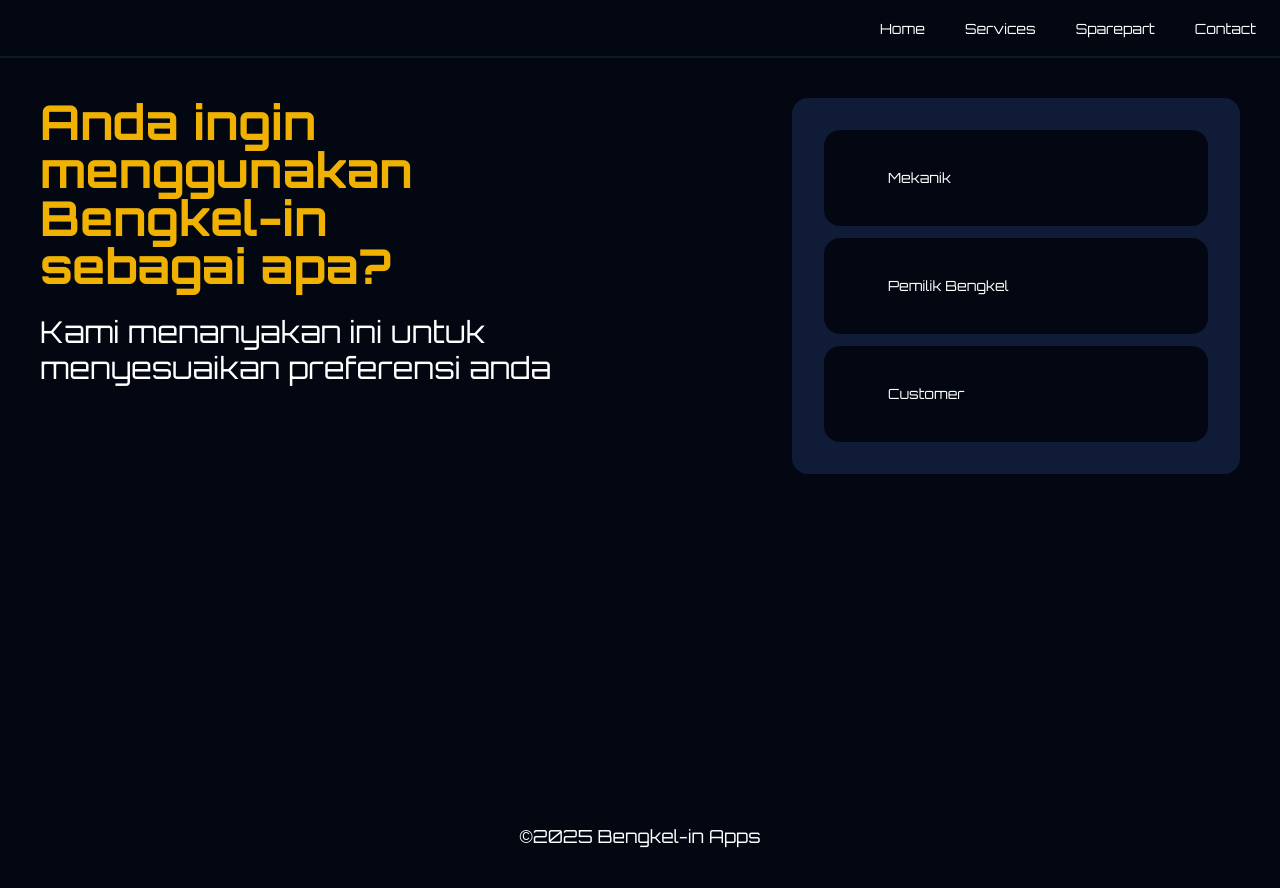
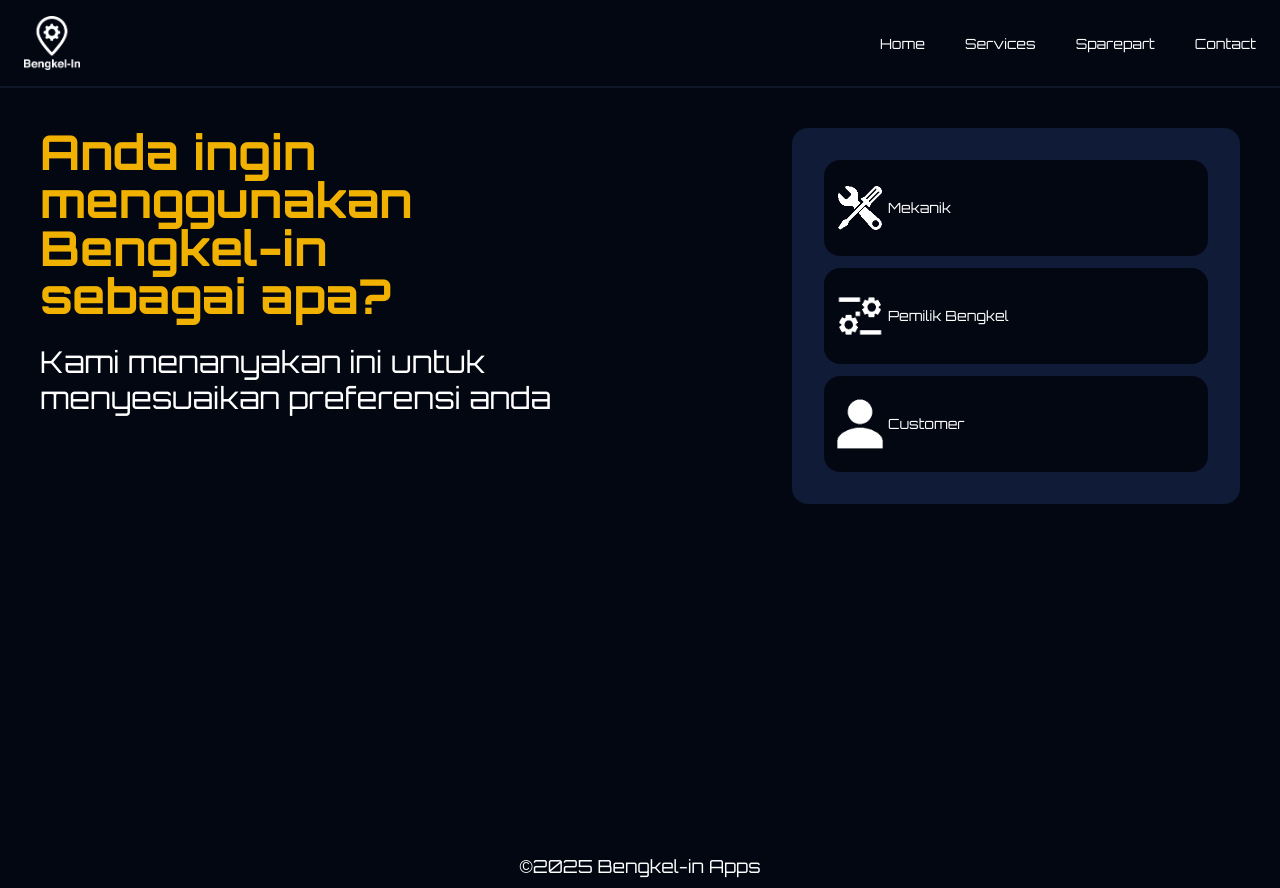
Before and after one commit to AkioKT/Bengkel-in-Apps, a website: page index.html in a window 1280 px wide. Before the commit the page ends 858 px from the top, so only its background shows below. Drawn offline with Linux system fonts and the light colour scheme; some packages are replaced by stand-ins of ours; the site is published under a folder, as on GitHub Pages, so addresses that start at the root find nothing; a script that the page names is missing; a web font is replaced by a local one.

Commit message:
Update index.html

```diff
--- a/index.html
+++ b/index.html
@@ -21,7 +21,7 @@
 <body class="bg-[#030712]" id="body">
     <header class="w-full bg-[#030712] items-center p-4 flex flex-row border-b-2 border-gray-900 lg:pl-6 lg:pr-6" id="header">
         <nav class="w-full flex items-center justify-between">
-            <img class="w-14" src="/assets/LOGO 2.png" alt="">
+            <img class="w-14" src="assets/LOGO 2.png" alt="">
             <ul class="hidden md:flex md:gap-6 lg:gap-10">
                 <li><a href="" class="text-white text-sm relative after:absolute after:bottom-0 after:left-0 after:w-0 after:h-0.5 after:bg-white after:transition-all after:duration-200 hover:after:w-full">Home</a></li>
                 <li><a href="" class="text-white text-sm relative after:absolute after:bottom-0 after:left-0 after:w-0 after:h-0.5 after:bg-white after:transition-all after:duration-200 hover:after:w-full">Services</a></li>
@@ -62,15 +62,15 @@
             </div>
             <div class="flex flex-col gap-3 rounded-2xl p-8 bg-[#101b38]">
                 <button class="flex items-center rounded-2xl p-2 bg-[#030712] hover:cursor-pointer hover:bg-[#424a61] transition-transform duration-500 ease-in-out hover:scale-110 md:w-64 md:h-20 lg:w-96 lg:h-24" id="btnMekanik">
-                    <img src="/assets/OBENG.png" alt="" class="w-14">
+                    <img src="assets/OBENG.png" alt="" class="w-14">
                     <h1 class="text-white text-sm">Mekanik</h1>
                 </button>
                 <button class="flex left- items-center rounded-2xl p-2 bg-[#030712] hover:cursor-pointer hover:bg-[#424a61] transition-transform duration-500 ease-in-out hover:scale-110 md:w-64 md:h-20 lg:w-96 lg:h-24" id="btnPemilikBengkel">
-                    <img src="/assets/GEAR.png" alt="" class="w-14">
+                    <img src="assets/GEAR.png" alt="" class="w-14">
                     <h1 class="text-white text-sm">Pemilik Bengkel</h1>
                 </button>
                 <button class="flex items-center rounded-2xl p-2 bg-[#030712] hover:cursor-pointer hover:bg-[#424a61] transition-transform duration-500 ease-in-out hover:scale-110 md:w-64 md:h-20 lg:w-96 lg:h-24" id="btnCustomer">
-                    <img src="/assets/USER.png" alt="" class="w-14">
+                    <img src="assets/USER.png" alt="" class="w-14">
                     <h1 class="text-white text-sm">Customer</h1>
                 </button>
             </div>
```
